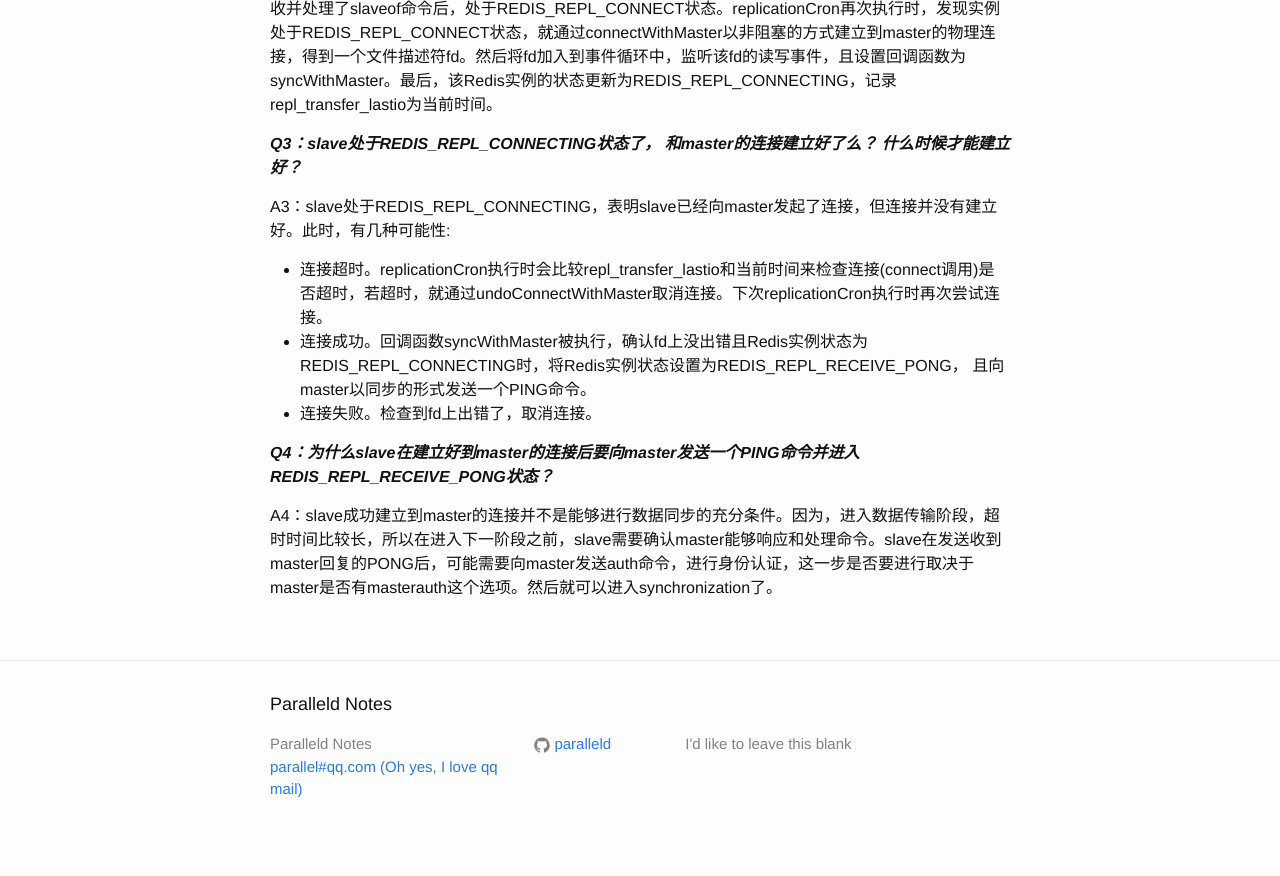
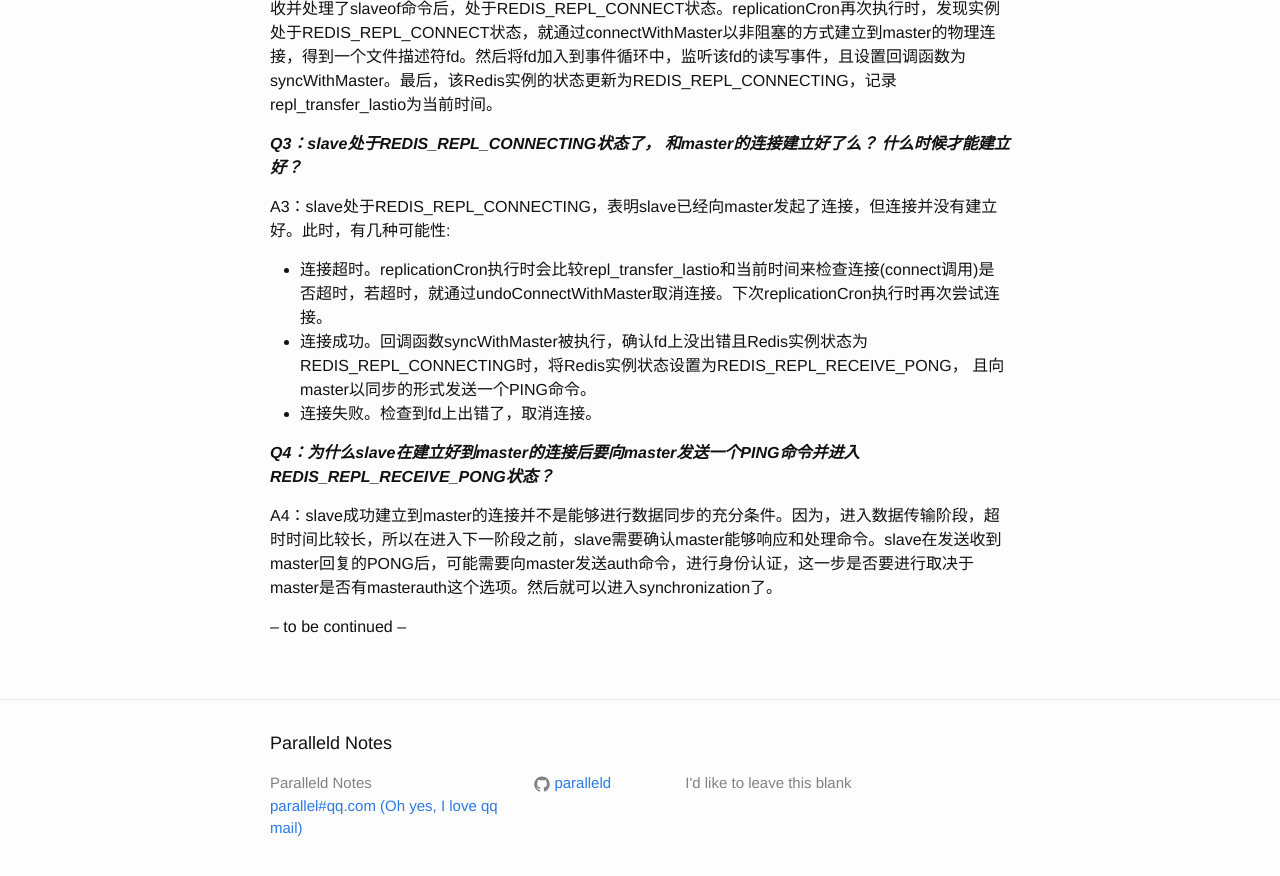
Before and after one commit to qingping209/qingping209.github.io, a Jekyll site: the page built from _posts/2015-08-12-redis-master-slave.markdown, in a window 1280 px wide and 900 px high, scrolled down 686 px. Shown: the top 876 px of the window. Built offline with Jekyll 4.4.1, drawn with Linux system fonts in a browser that asks for light colours.

```diff
--- a/_posts/2015-08-12-redis-master-slave.markdown
+++ b/_posts/2015-08-12-redis-master-slave.markdown
@@ -32,3 +32,5 @@
 ***Q4：为什么slave在建立好到master的连接后要向master发送一个PING命令并进入REDIS\_REPL\_RECEIVE\_PONG状态？***
 
 A4：slave成功建立到master的连接并不是能够进行数据同步的充分条件。因为，进入数据传输阶段，超时时间比较长，所以在进入下一阶段之前，slave需要确认master能够响应和处理命令。slave在发送收到master回复的PONG后，可能需要向master发送auth命令，进行身份认证，这一步是否要进行取决于master是否有masterauth这个选项。然后就可以进入synchronization了。
+
+-- to be continued --
```
